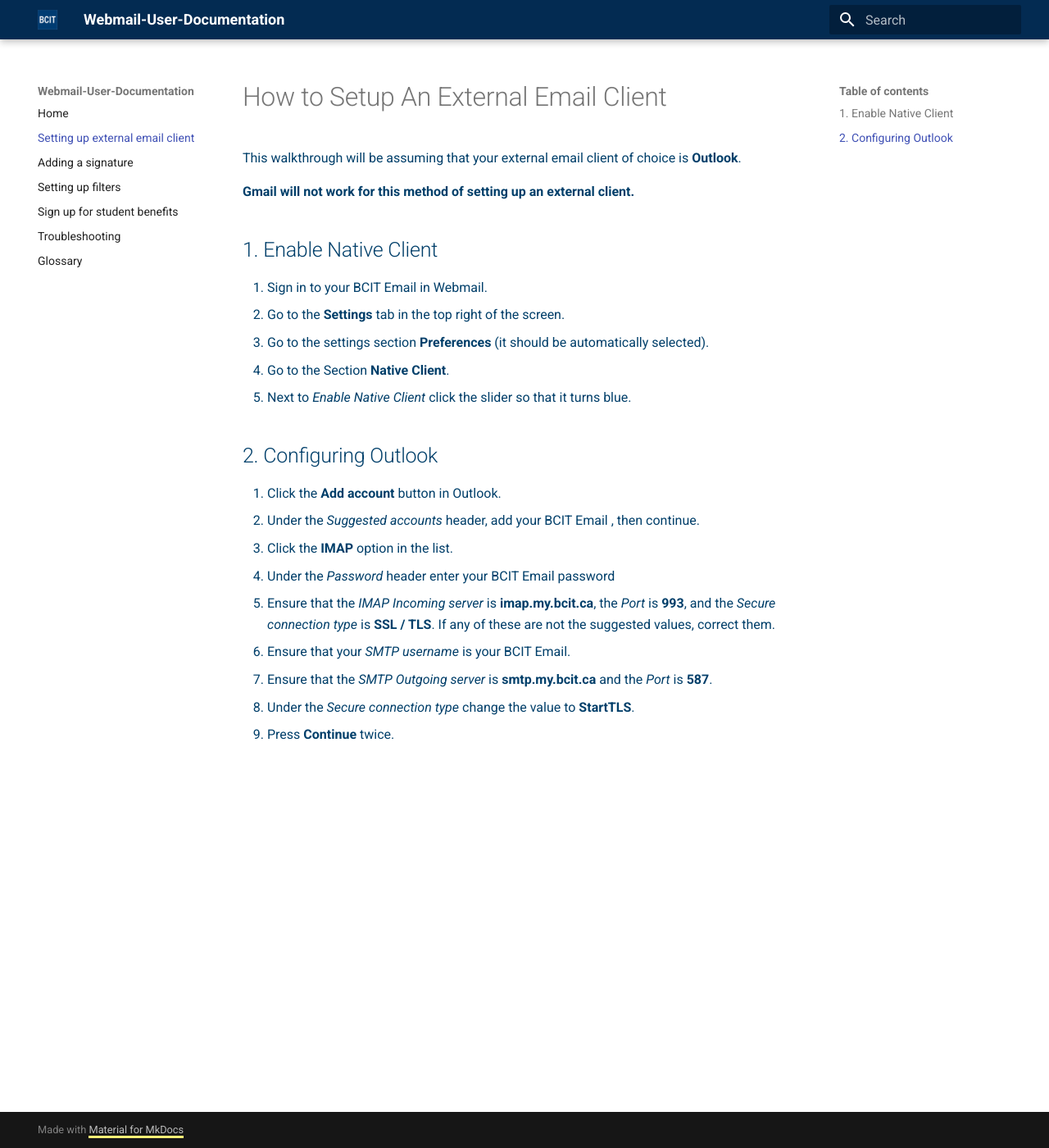
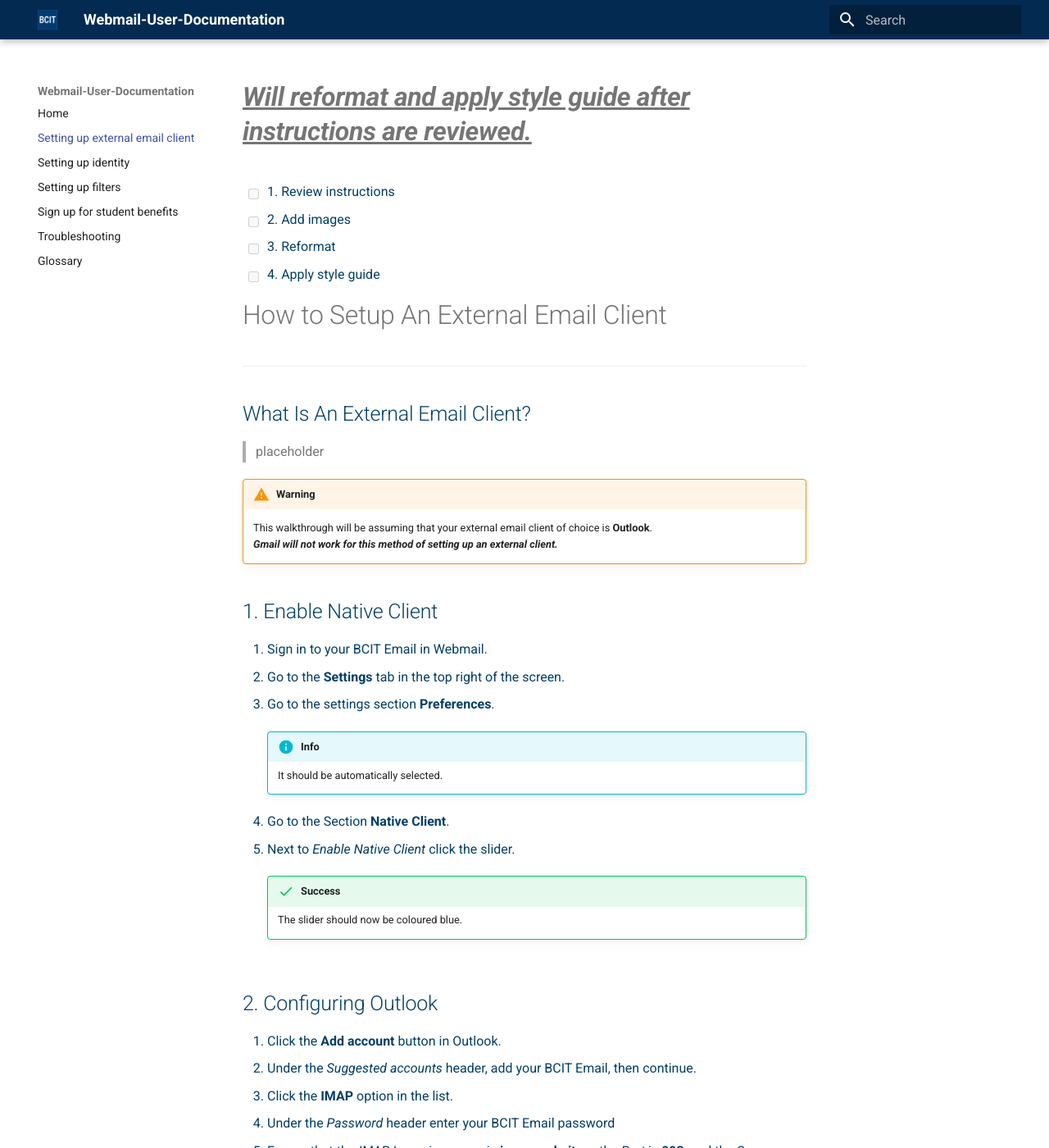
Before and after one commit to CJMCarlos/Webmail-User-Documentation, an MkDocs documentation site: the page built from docs/Setting up external email client.md, in a window 1280 px wide and 1400 px high. Shown: the whole window at 82% size. Built offline with MkDocs 1.6.1 and Material for MkDocs 9.7.7, drawn with Linux system fonts in a browser that asks for light colours; some of the changed text lies outside the part shown.

Commit message:
Add setting up identity

```diff
--- a/docs/Setting up external email client.md
+++ b/docs/Setting up external email client.md
@@ -1,22 +1,48 @@
+# <u>***Will reformat and apply style guide after instructions are reviewed.***</u>
+- [ ] 1. Review instructions
+- [ ] 2. Add images
+- [ ] 3. Reformat
+- [ ] 4. Apply style guide
+
 # How to Setup An External Email Client
-This walkthrough will be assuming that your external email client of choice is **Outlook**.
 
-**Gmail will not work for this method of setting up an external client.**
+---
+## What Is An External Email Client?
+> placeholder
+
+!!! warning
+    This walkthrough will be assuming that your external email client of choice is **Outlook**.
+    ***Gmail will not work for this method of setting up an external client.***
 
 ## 1. Enable Native Client
 1. Sign in to your BCIT Email in Webmail.
 2. Go to the **Settings** tab in the top right of the screen.
-3. Go to the settings section **Preferences** (it should be automatically selected).
+3. Go to the settings section **Preferences**.
+
+    !!! info
+        It should be automatically selected.
+
 4. Go to the Section **Native Client**.
-5. Next to *Enable Native Client* click the slider so that it turns blue.
+5. Next to *Enable Native Client* click the slider.
+
+    !!! success
+        The slider should now be coloured blue.
 
 ## 2. Configuring Outlook
 1. Click the **Add account** button in Outlook.
-2. Under the *Suggested accounts* header, add your BCIT Email , then continue.
+2. Under the *Suggested accounts* header, add your BCIT Email, then continue.
 3. Click the **IMAP** option in the list.
 4. Under the *Password* header enter your BCIT Email password
-5. Ensure that the *IMAP Incoming server* is **imap.my.bcit.ca**, the *Port* is **993**, and the *Secure connection type* is **SSL / TLS**. If any of these are not the suggested values, correct them.
+5. Ensure that the *IMAP Incoming server* is **imap.my.bcit.ca**, the *Port* is **993**, and the *Secure connection type* is **SSL / TLS**.
 6. Ensure that your *SMTP username* is your BCIT Email.
 7. Ensure that the *SMTP Outgoing server* is **smtp.my.bcit.ca** and the *Port* is **587**.
+
+    !!! warning
+        These should be the default values. If ***any*** of these are not the suggested values, correct them.
+
 8. Under the *Secure connection type* change the value to **StartTLS**.
+
+    !!! warning
+        This will not be the default value, make sure to change it.
+
 9. Press **Continue** twice.
--- a/mkdocs.yml
+++ b/mkdocs.yml
@@ -4,7 +4,7 @@ site_url: https://mydomain.org/Webmail-User-Documentation
 nav:
   - Home: index.md
   - Setting up external email client: Setting up external email client.md
-  - Adding a signature: Adding a signature.md
+  - Setting up identity: Setting up identity.md
   - Setting up filters: Setting up filters.md
   - Sign up for student benefits: Sign up for student benefits.md
   - Troubleshooting: Troubleshooting.md
@@ -25,6 +25,7 @@ markdown_extensions:
   - pymdownx.details
   - pymdownx.superfences
   - tables
+  - pymdownx.tasklist
   - pymdownx.tabbed:
       alternate_style: true
 
```
Also changed, not shown: README.md (+4 -4 lines), docs/Setting up identity.md (added, +35 -0 lines), docs/Adding a signature.md (deleted).
